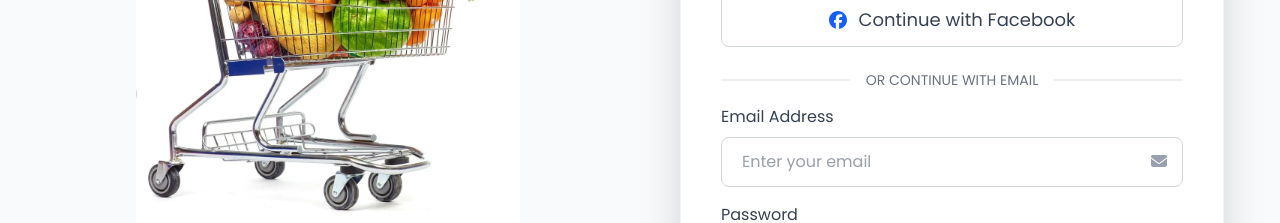
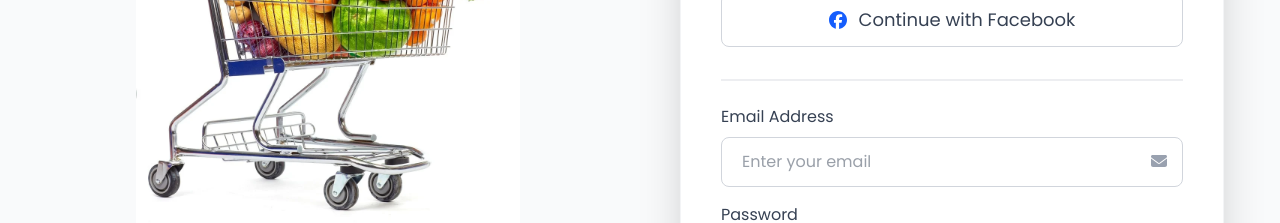
Before and after one commit to AhmedSalem97ny/E-Commerce, a React (Vite) app: page /Login in a window 1280 px wide. Shown: the part 510-733 px from the top of the page. Built offline with nearby package versions, Linux system fonts and the light colour scheme; no server answers.

Commit message:
Update Login.jsx

```diff
--- a/src/pages/Login/Login.jsx
+++ b/src/pages/Login/Login.jsx
@@ -166,9 +166,7 @@ setinCorrectCredentialsMsg("")
 
           {/* Divider */}
           <div className="w-full h-0.5 relative bg-gray-300/40 my-6">
-            <span className="absolute left-1/2 top-1/2 -translate-x-1/2 -translate-y-1/2 px-4 bg-white text-gray-500 text-sm">
-              OR CONTINUE WITH EMAIL
-            </span>
+
           </div>
 
           <form className="" onSubmit={formik.handleSubmit} action="">
```
